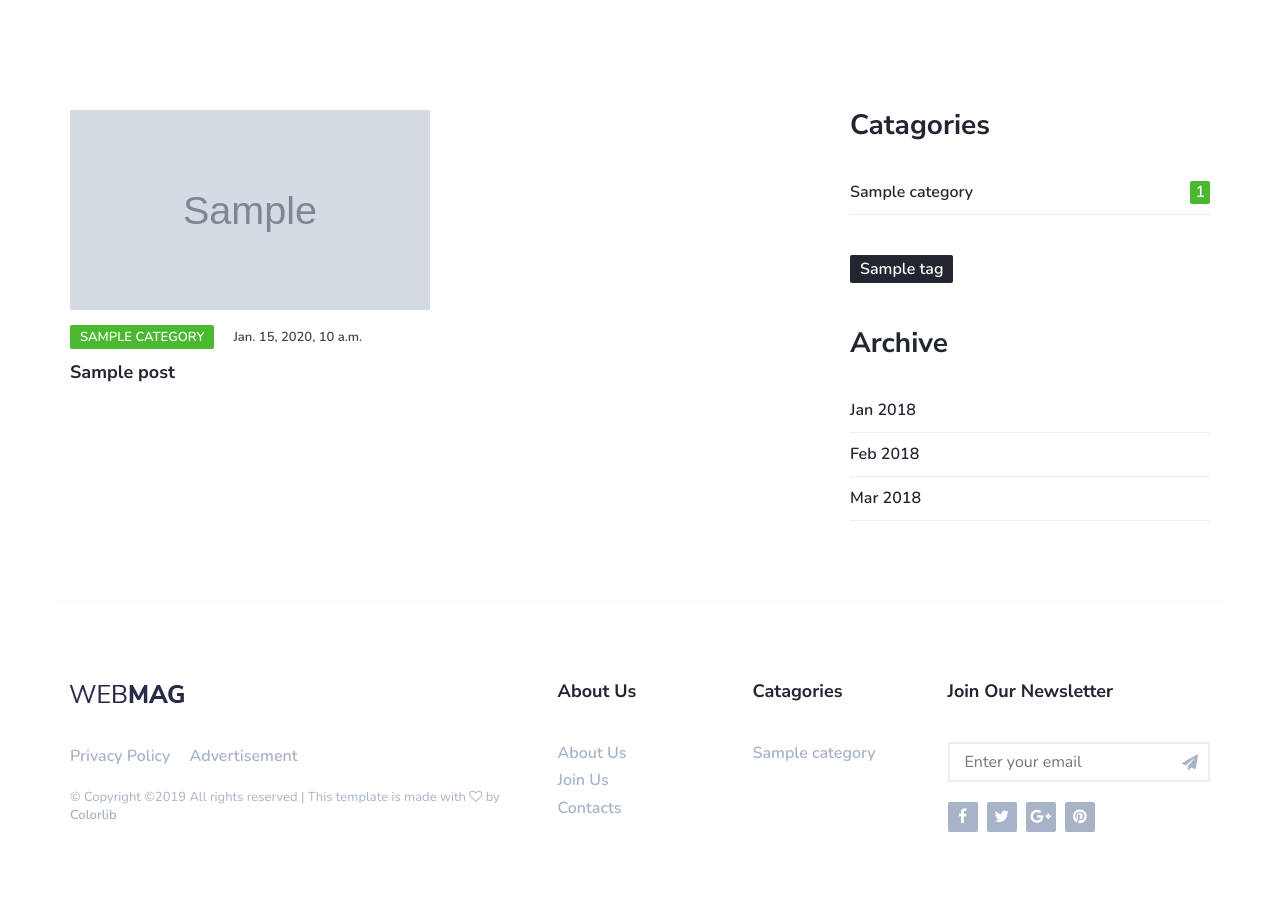
After one commit to sajib1066/django-blog, a Django app: page /blog/search in a window 1280 px wide. The commit adds this page. Run offline with Django 3.2, Linux system fonts and the light colour scheme; tables that the repository leaves empty hold one stand-in row (values such as "Sample post"); grey boxes marked "Sample" are stand-in pictures; some libraries are stand-ins or nearby versions.

Commit message:
added search feature

```diff
--- a/blog/urls.py
+++ b/blog/urls.py
@@ -1,7 +1,8 @@
 from django.urls import path
-from .views import category, blog_post
+from .views import category, blog_post, search_post
 
 urlpatterns = [
     path('category', category, name='category'),
-    path('post/<post>', blog_post, name='blog-post')
+    path('post/<post>', blog_post, name='blog-post'),
+    path('search', search_post, name='search')
 ]
--- a/blog/views.py
+++ b/blog/views.py
@@ -1,6 +1,6 @@
 from django.shortcuts import render
+from .models import Post
 
-from .models import Post
 # Create your views here.
 def category(request):
     return render(request, 'blog/category.html')
@@ -12,3 +12,13 @@ def blog_post(request, post):
         return render(request, 'blog/blog-post.html', context)
     except:
         return render(request, '404.html')
+
+def search_post(request):
+    if request.method == 'POST':
+        data = request.POST['search']
+        posts = Post.objects.filter(title__icontains=data)
+        context = {
+            'posts': posts
+        }
+        return render(request, 'blog/search.html', context)
+    return render(request, 'blog/search.html')
--- a/templates/base/base.html
+++ b/templates/base/base.html
@@ -31,10 +31,13 @@
 						<div class="nav-btns">
 							<button class="aside-btn"><i class="fa fa-bars"></i></button>
 							<button class="search-btn"><i class="fa fa-search"></i></button>
-							<div class="search-form">
-								<input class="search-input" type="text" name="search" placeholder="Enter Your Search ...">
-								<button class="search-close"><i class="fa fa-times"></i></button>
-							</div>
+							<form class="" action="{% url 'search' %}" method="post">
+								{% csrf_token %}
+								<div class="search-form">
+									<input class="search-input" type="text" name="search" placeholder="Enter Your Search ...">
+									<span class="search-close"><i class="fa fa-times"></i></span>
+								</div>
+							</form>
 						</div>
 						<!-- /search & aside toggle -->
 					</div>
--- /dev/null
+++ b/templates/blog/search.html
@@ -0,0 +1,61 @@
+{% extends 'base/base.html' %}
+{% load static %}
+
+{% block content %}
+<!-- section -->
+<div class="section">
+	<!-- container -->
+	<div class="container">
+		<!-- row -->
+		<div class="row">
+			<div class="col-md-8">
+				<div class="row">
+          {% if posts %}
+						{% for post in posts %}
+							<div class="col-md-6">
+								<div class="post">
+									<a class="post-img" href="{% url 'blog-post' post.id %}"><img src="{{ post.image.url }}" alt="" width="350px" height="200px"></a>
+									<div class="post-body">
+										<div class="post-meta">
+											<a class="post-category cat-{{ post.category.id }}" href="#">{{ post.category }}</a>
+											<span class="post-date">{{ post.pub_date }}</span>
+										</div>
+										<h3 class="post-title"><a href="{% url 'blog-post' post.id %}">{{ post.title }}</a></h3>
+									</div>
+								</div>
+							</div>
+						{% endfor %}
+					{% else %}
+						<h2>No Post Found. Please Search Again!</h2>
+					{% endif %}
+				</div>
+			</div>
+
+			<div class="col-md-4">
+
+				<!-- catagories and tags -->
+				{% include 'base/category-tag.html' %}
+				<!-- /catagories and tags -->
+
+				<!-- archive -->
+				<div class="aside-widget">
+					<div class="section-title">
+						<h2>Archive</h2>
+					</div>
+					<div class="archive-widget">
+						<ul>
+							<li><a href="#">Jan 2018</a></li>
+							<li><a href="#">Feb 2018</a></li>
+							<li><a href="#">Mar 2018</a></li>
+						</ul>
+					</div>
+				</div>
+				<!-- /archive -->
+			</div>
+		</div>
+		<!-- /row -->
+	</div>
+	<!-- /container -->
+</div>
+<!-- /section -->
+{% endblock %}
```
